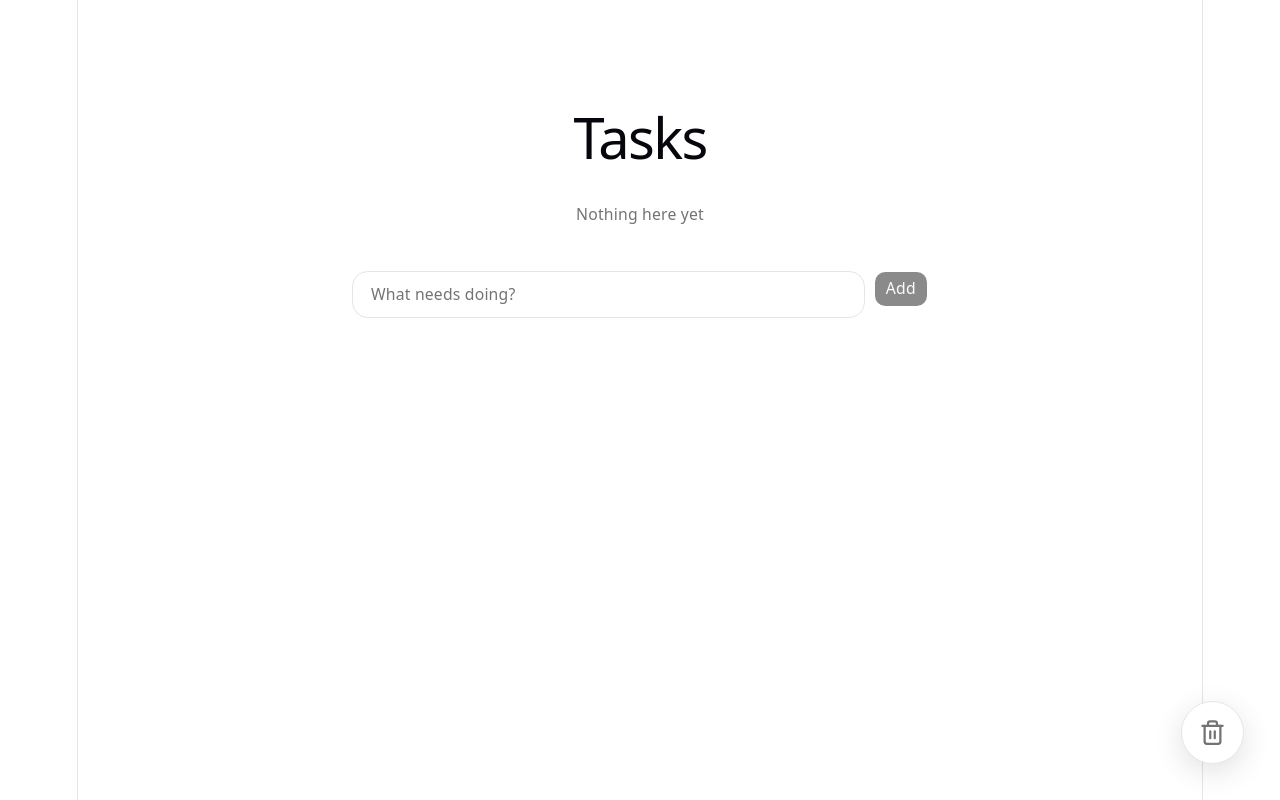
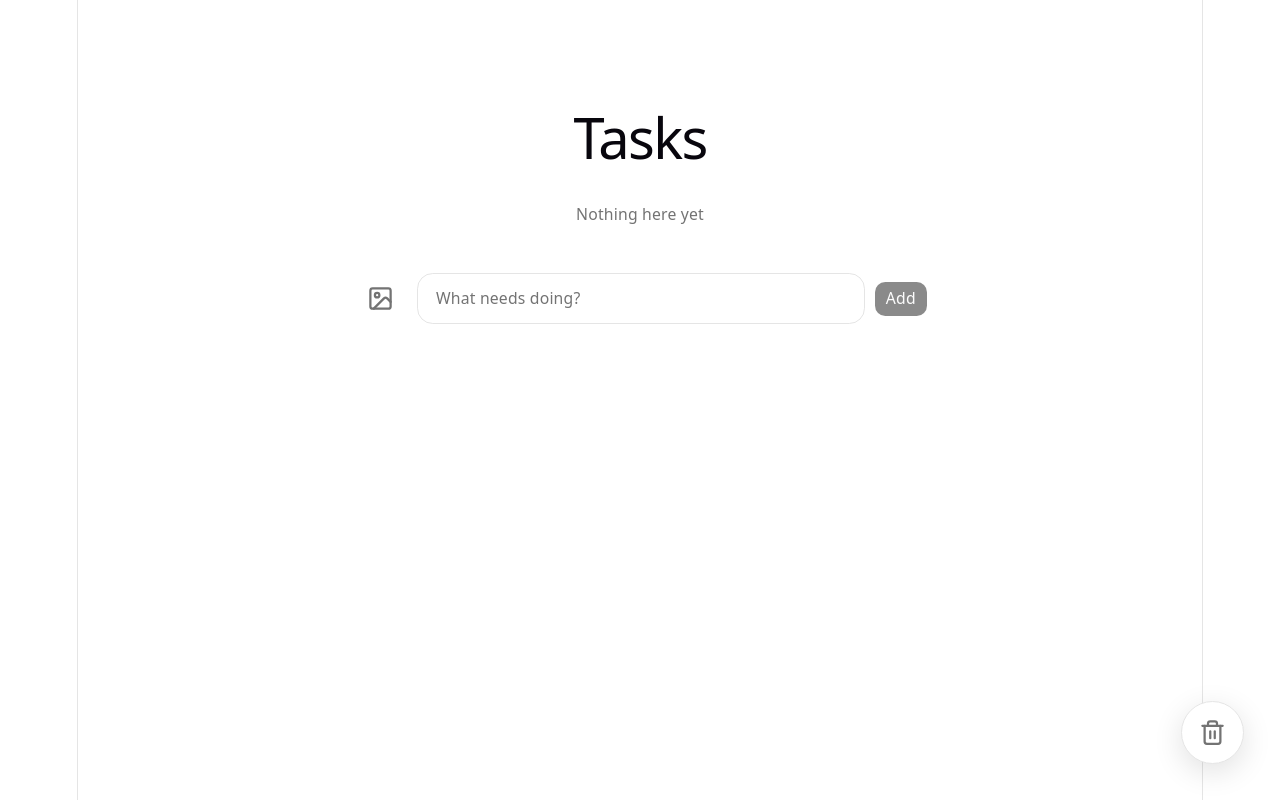
Before and after one commit to moste00/task-manager, a React (Vite) app: page / in a window 1280 px wide. Built offline with nearby package versions, Linux system fonts and the light colour scheme.

Commit message:
add image support

```diff
--- a/src/components/hooks/use_task_list.js
+++ b/src/components/hooks/use_task_list.js
@@ -1,10 +1,17 @@
 import { TaskStatus } from "../../types"
 import usePersistentState from "./use_persistent_state"
+import { saveImage, deleteImage } from "../../utils/db"
 
 function useTaskList() {
     const [tasks, setTasks] = usePersistentState('task_manager_tasks', [])
-    function addTask(content) {
-        setTasks(prev => [{ id: Date.now(), content, status: TaskStatus.ACTIVE }, ...prev])
+    function addTask(content, imageFile) {
+        const id = Date.now()
+        let imageId = null
+        if (imageFile) {
+            imageId = `img_${id}`
+            saveImage(imageId, imageFile).catch(console.error)
+        }
+        setTasks(prev => [{ id, content, status: TaskStatus.ACTIVE, imageId }, ...prev])
     }
 
     function softDeleteTask(taskId) {
@@ -29,11 +36,22 @@ function useTaskList() {
     }
 
     function hardDeleteTask(taskId) {
-        setTasks(prev => prev.filter(t => t.id !== taskId))
+        setTasks(prev => {
+            const task = prev.find(t => t.id === taskId)
+            if (task && task.imageId) deleteImage(task.imageId).catch(console.error)
+            return prev.filter(t => t.id !== taskId)
+        })
     }
 
     function wipeSoftDeletedTasks() {
-        setTasks(prev => prev.filter(t => t.status !== TaskStatus.SOFT_DELETED))
+        setTasks(prev => {
+            prev.forEach(task => {
+                if (task.status === TaskStatus.SOFT_DELETED && task.imageId) {
+                    deleteImage(task.imageId).catch(console.error)
+                }
+            })
+            return prev.filter(t => t.status !== TaskStatus.SOFT_DELETED)
+        })
     }
 
     return { tasks, addTask, softDeleteTask, restoreSoftDeletedTask, hardDeleteTask, wipeSoftDeletedTasks, toggleCompleteTask }
--- a/src/components/ui/MainView.jsx
+++ b/src/components/ui/MainView.jsx
@@ -10,15 +10,17 @@ import useTaskList from '../hooks/use_task_list'
 export default function MainView() {
   const { tasks, addTask, softDeleteTask, restoreSoftDeletedTask, hardDeleteTask, wipeSoftDeletedTasks, toggleCompleteTask } = useTaskList()
   const [input, setInput] = useState('')
+  const [image, setImage] = useState(null)
   const [currentTab, setCurrentTab] = useState('tasks')
   const inputRef = useRef(null)
 
 
   function handleAddTask() {
     const content = input.trim()
-    if (!content) return
-    addTask(content)
+    if (!content && !image) return
+    addTask(content, image)
     setInput('')
+    setImage(null)
     inputRef.current?.focus()
   }
 
@@ -68,6 +70,8 @@ export default function MainView() {
         input={input}
         setInput={setInput}
         inputRef={inputRef}
+        image={image}
+        setImage={setImage}
       />
 
       {/* Task list */}
--- a/src/components/ui/TaskCard.jsx
+++ b/src/components/ui/TaskCard.jsx
@@ -2,10 +2,28 @@ import { motion } from 'framer-motion'
 import { TaskStatus } from '../../types'
 import { Trash2, RotateCcw, CheckCircle, Circle } from 'lucide-react'
 import { HardTaskDeletionModal } from './warning_modals'
+import { useState, useEffect } from 'react'
+import { getImage } from '../../utils/db'
 
 export default function TaskCard({ task, onSoftDelete, onRestore, onHardDelete, onToggleComplete }) {
   const date = new Date(task.id)
   const timestamp = date.toLocaleTimeString([], { hour: '2-digit', minute: '2-digit' })
+  const [imageUrl, setImageUrl] = useState(null)
+
+  useEffect(() => {
+    let url = null
+    if (task.imageId) {
+      getImage(task.imageId).then(blob => {
+        if (blob) {
+          url = URL.createObjectURL(blob)
+          setImageUrl(url)
+        }
+      })
+    }
+    return () => {
+      if (url) URL.revokeObjectURL(url)
+    }
+  }, [task.imageId])
 
   return (
     <motion.div
@@ -45,6 +63,11 @@ export default function TaskCard({ task, onSoftDelete, onRestore, onHardDelete,
           <p className="mt-1 text-sm text-foreground leading-relaxed transition-colors duration-300">
             {task.content}
           </p>
+          {imageUrl && (
+            <div className="mt-4 mb-2 w-full max-w-[280px] rounded-xl overflow-hidden border border-border shadow-sm">
+              <img src={imageUrl} alt="Attached context" className="w-full h-auto object-cover" />
+            </div>
+          )}
         </div>
       </div>
 
--- a/src/components/ui/TaskInput.jsx
+++ b/src/components/ui/TaskInput.jsx
@@ -1,25 +1,68 @@
 import { motion } from 'framer-motion'
 import { Button } from './button'
+import { ImageIcon, X } from 'lucide-react'
+import { useRef, useEffect, useState } from 'react'
 
-export default function TaskInput({ addTask, input, setInput, inputRef }) {
+export default function TaskInput({ addTask, input, setInput, inputRef, image, setImage }) {
+    const fileInputRef = useRef(null)
+    const [preview, setPreview] = useState(null)
+
+    useEffect(() => {
+        if (!image) {
+            setPreview(null)
+            return
+        }
+        const url = URL.createObjectURL(image)
+        setPreview(url)
+        return () => URL.revokeObjectURL(url)
+    }, [image])
+
     return (
         <motion.div
             initial={{ opacity: 0, y: 8 }}
             animate={{ opacity: 1, y: 0 }}
             transition={{ duration: 0.35, delay: 0.1 }}
-            className="w-full max-w-lg flex gap-2 mb-10"
+            className="w-full max-w-lg mb-10 flex flex-col items-center"
         >
+            {preview && (
+                <div className="relative mb-4 self-start bg-card p-1 pb-4 rounded-xl shadow-md border border-border rotate-2">
+                    <img src={preview} className="h-32 w-auto object-cover rounded-lg" />
+                    <button onClick={() => setImage(null)} className="absolute -top-3 -right-3 bg-red-500 text-white rounded-full p-1 shadow-lg hover:scale-110 transition-transform">
+                        <X className="w-4 h-4"/>
+                    </button>
+                </div>
+            )}
+
+            <div className="w-full flex gap-2 items-center">
+                <button
+                    onClick={() => fileInputRef.current?.click()}
+                    className="p-3 rounded-xl border border-transparent hover:bg-muted/50 text-muted-foreground hover:text-foreground transition-all flex-shrink-0"
+                    title="Attach Image"
+                >
+                    <ImageIcon className="w-6 h-6" />
+                </button>
+                <input
+                    type="file"
+                    ref={fileInputRef}
+                    className="hidden"
+                    accept="image/*"
+                    onChange={e => {
+                        if (e.target.files[0]) setImage(e.target.files[0])
+                    }}
+                />
+
                 <input
                     ref={inputRef}
                     value={input}
                     onChange={e => setInput(e.target.value)}
-                onKeyDown={e => e.key === 'Enter' && addTask()}
+                    onKeyDown={e => e.key === 'Enter' && (input.trim() || image) && addTask()}
                     placeholder="What needs doing?"
-                className="flex-1 bg-card border border-border rounded-xl px-4 py-2.5 text-sm text-foreground placeholder:text-muted-foreground outline-none focus:ring-2 focus:ring-ring transition"
+                    className="flex-1 bg-card border border-border rounded-xl px-4 py-3 text-sm text-foreground placeholder:text-muted-foreground outline-none focus:ring-2 focus:ring-ring transition"
                 />
-            <Button onClick={addTask} disabled={!input?.trim()}>
+                <Button onClick={addTask} disabled={!input?.trim() && !image}>
                     Add
                 </Button>
+            </div>
         </motion.div>
     )
 }
--- /dev/null
+++ b/src/utils/db.js
@@ -0,0 +1,50 @@
+const DB_NAME = 'task_manager_db'
+const STORE_NAME = 'images'
+const DB_VERSION = 1
+
+function openDB() {
+    return new Promise((resolve, reject) => {
+        const req = indexedDB.open(DB_NAME, DB_VERSION)
+        req.onupgradeneeded = (e) => {
+            const db = e.target.result
+            if (!db.objectStoreNames.contains(STORE_NAME)) {
+                db.createObjectStore(STORE_NAME)
+            }
+        }
+        req.onsuccess = () => resolve(req.result)
+        req.onerror = () => reject(req.error)
+    })
+}
+
+export async function saveImage(id, blob) {
+    const db = await openDB()
+    return new Promise((resolve, reject) => {
+        const tx = db.transaction(STORE_NAME, 'readwrite')
+        const store = tx.objectStore(STORE_NAME)
+        const req = store.put(blob, id)
+        req.onsuccess = () => resolve()
+        req.onerror = () => reject(req.error)
+    })
+}
+
+export async function getImage(id) {
+    const db = await openDB()
+    return new Promise((resolve, reject) => {
+        const tx = db.transaction(STORE_NAME, 'readonly')
+        const store = tx.objectStore(STORE_NAME)
+        const req = store.get(id)
+        req.onsuccess = () => resolve(req.result)
+        req.onerror = () => reject(req.error)
+    })
+}
+
+export async function deleteImage(id) {
+    const db = await openDB()
+    return new Promise((resolve, reject) => {
+        const tx = db.transaction(STORE_NAME, 'readwrite')
+        const store = tx.objectStore(STORE_NAME)
+        const req = store.delete(id)
+        req.onsuccess = () => resolve()
+        req.onerror = () => reject(req.error)
+    })
+}
```
Lines whose indentation alone changed are shown as unchanged.
